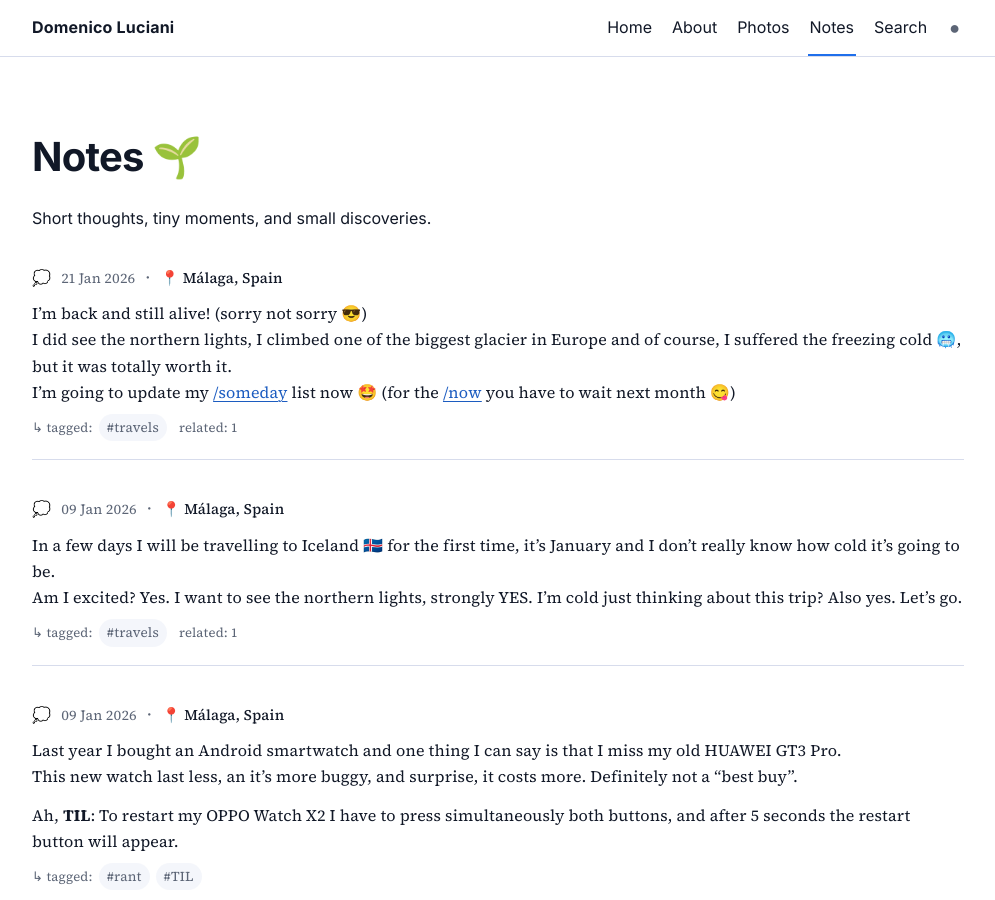
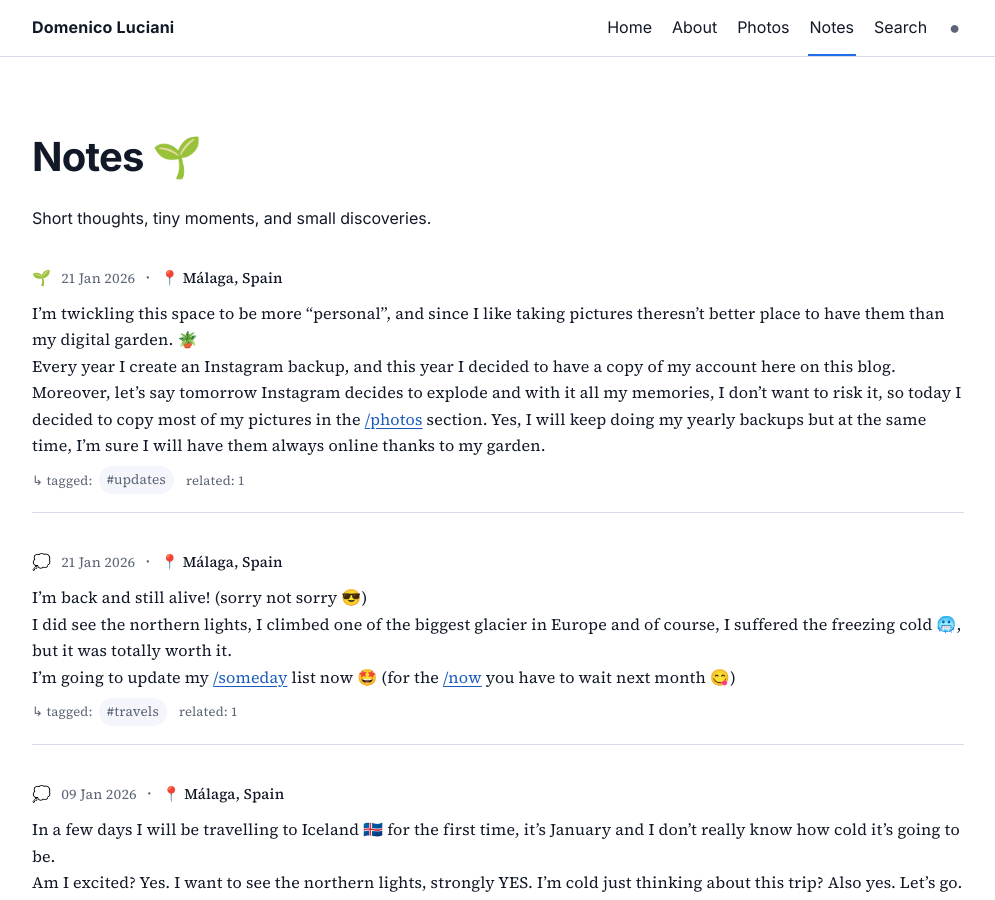
Before and after one commit to dlion/domenicoluciani, a Jekyll site: the page built from notes.md, in a window 1280 px wide and 900 px high. Shown: the whole window, without its empty margins (142-1137 px from the left). Built offline with Jekyll 4.4.1, drawn with Linux system fonts in a browser that asks for light colours; comment, search, counter and statistics services are not loaded.

Commit message:
notes: backfilled photos section

```diff
--- a/_data/notes.yml
+++ b/_data/notes.yml
@@ -1,3 +1,13 @@
+- date: 2026-01-21
+  mood: "🌱"
+  tags:
+    - updates
+  content: |
+    I'm twickling this space to be more "personal", and since I like taking pictures theresn't better place to have them than my digital garden. 🪴
+    Every year I create an Instagram backup, and this year I decided to have a copy of my account here on this blog.
+    Moreover, let's say tomorrow Instagram decides to explode and with it all my memories, I don't want to risk it, so today I decided to copy most of my pictures in the [/photos](/photos) section.
+    Yes, I will keep doing my yearly backups but at the same time, I'm sure I will have them always online thanks to my garden.
+
 - date: 2026-01-21
   mood: "💭"
   tags:
```
